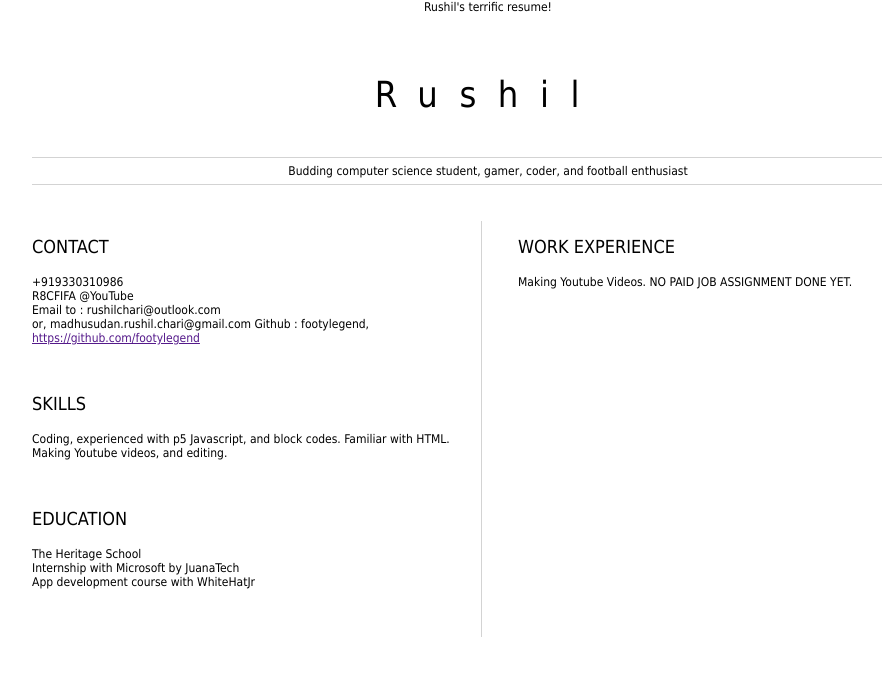
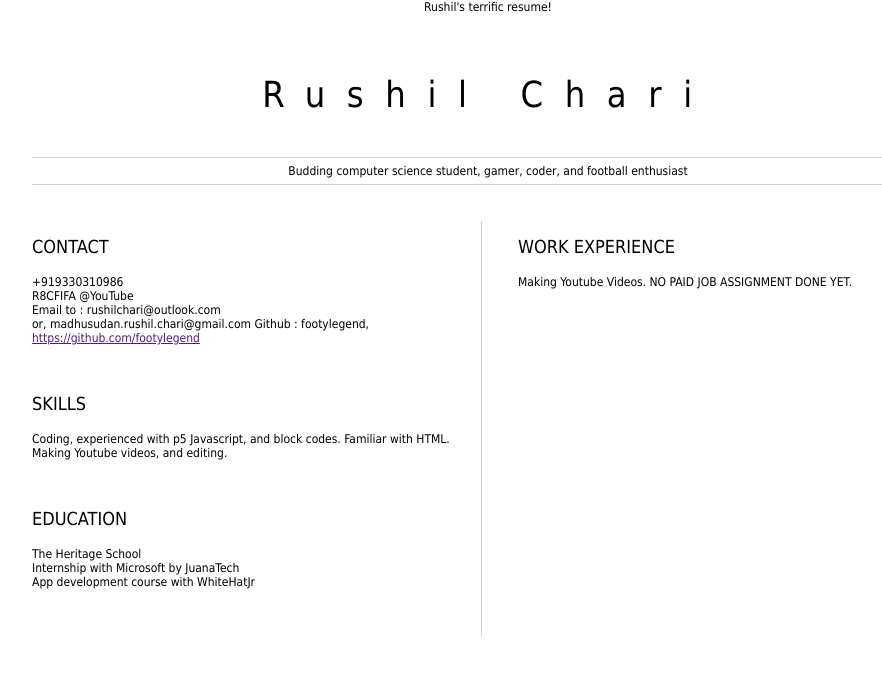
Before and after one commit to footylegend/My-Resume, a plain HTML site: page index.html in a window 1280 px wide. Shown: the whole page, without its empty margins (152-1034 px from the left). Drawn offline with Linux system fonts and the light colour scheme.

Commit message:
Update index.html

```diff
--- a/index.html
+++ b/index.html
@@ -7,7 +7,7 @@
 	<body>
 		<header id="header">
 		Rushil's terrific resume!
-		<h1>Rushil</h1>
+		<h1>Rushil Chari</h1>
 			<hr>
 				Budding computer science student, gamer, coder, and football enthusiast
 			<hr>
```
